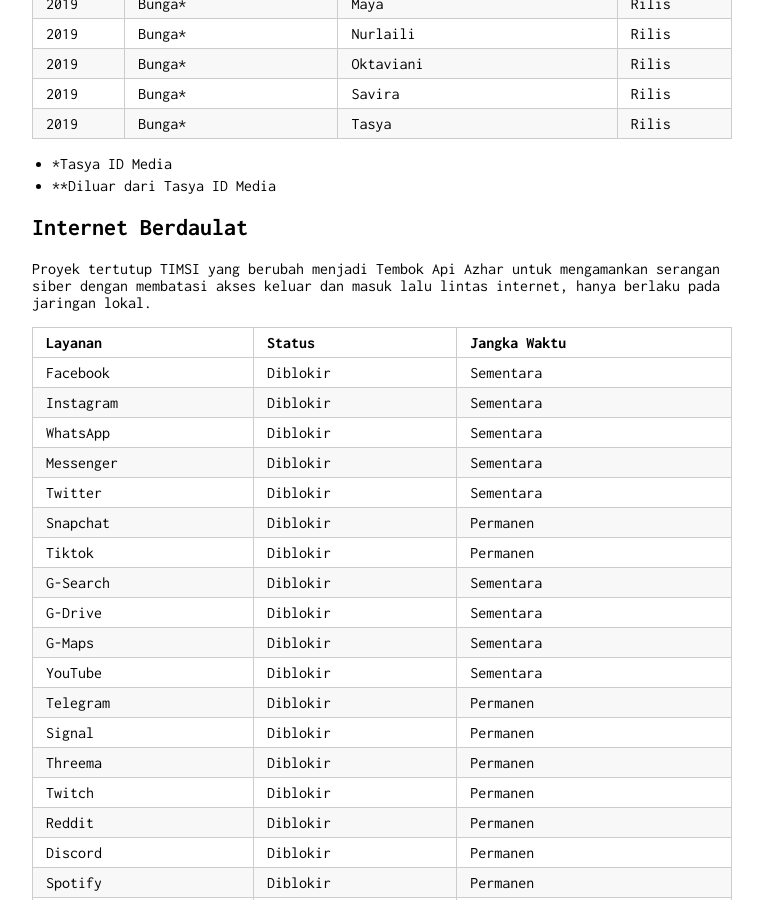
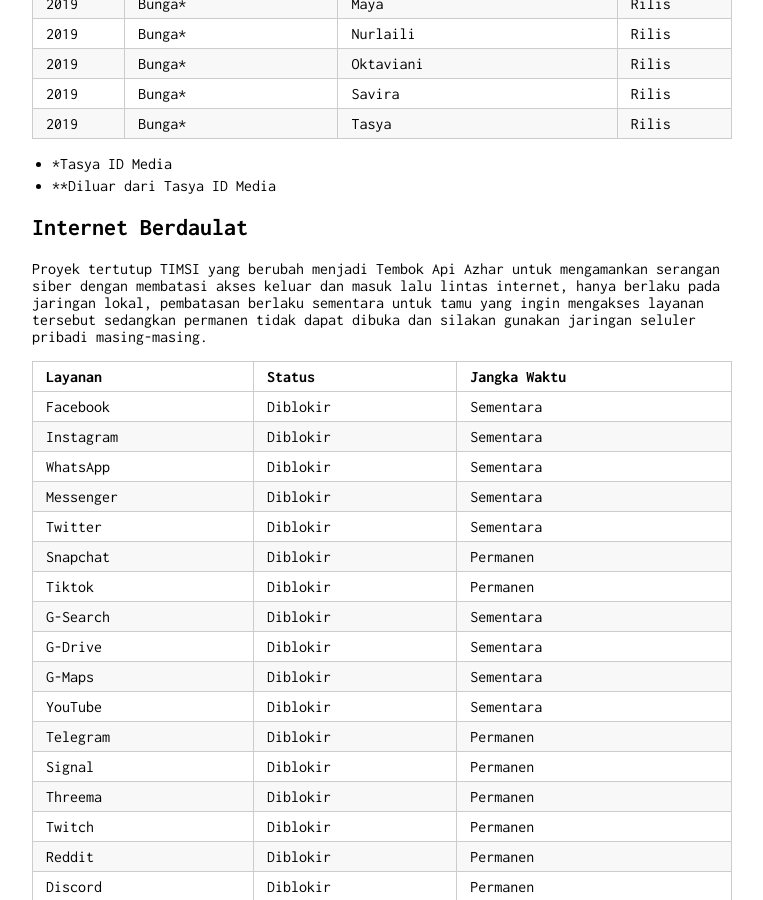
Before and after one commit to intrapegasus/id, a Jekyll site: the page built from index.md, in a window 1280 px wide and 900 px high, scrolled down 1104 px. Shown: the whole window, without its empty margins (258-1021 px from the left). Built offline with Jekyll 4.4.1, drawn with Linux system fonts in a browser that asks for light colours; our own code applies the rules of GitHub Pages for plain Markdown files.

Commit message:
Update index.md

```diff
--- a/index.md
+++ b/index.md
@@ -46,7 +46,7 @@
 
 ## Internet Berdaulat
 
-Proyek tertutup TIMSI yang berubah menjadi Tembok Api Azhar untuk mengamankan serangan siber dengan membatasi akses keluar dan masuk lalu lintas internet, hanya berlaku pada jaringan lokal.
+Proyek tertutup TIMSI yang berubah menjadi Tembok Api Azhar untuk mengamankan serangan siber dengan membatasi akses keluar dan masuk lalu lintas internet, hanya berlaku pada jaringan lokal, pembatasan berlaku sementara untuk tamu yang ingin mengakses layanan tersebut sedangkan permanen tidak dapat dibuka dan silakan gunakan jaringan seluler pribadi masing-masing.
 
 Layanan   | Status   | Jangka Waktu |
 --------- |----------|--------------|
```
